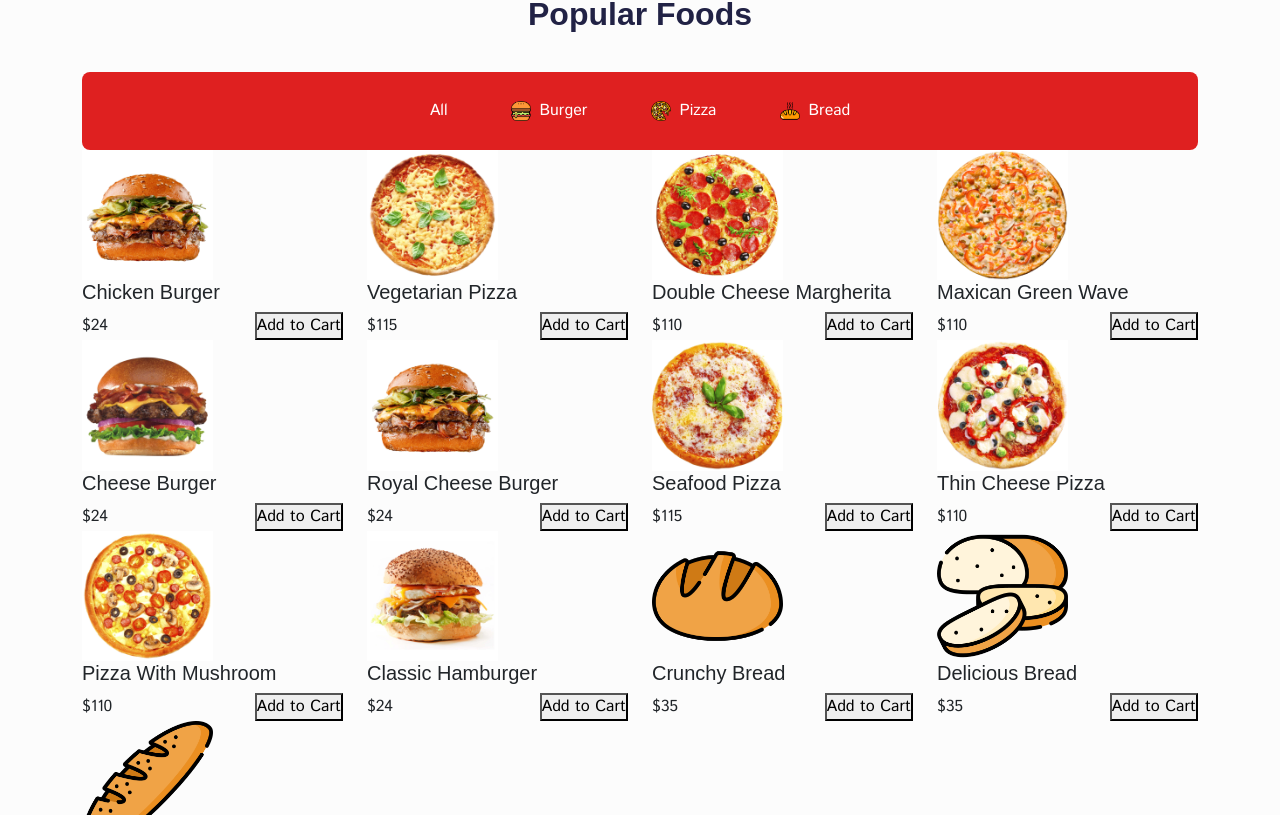
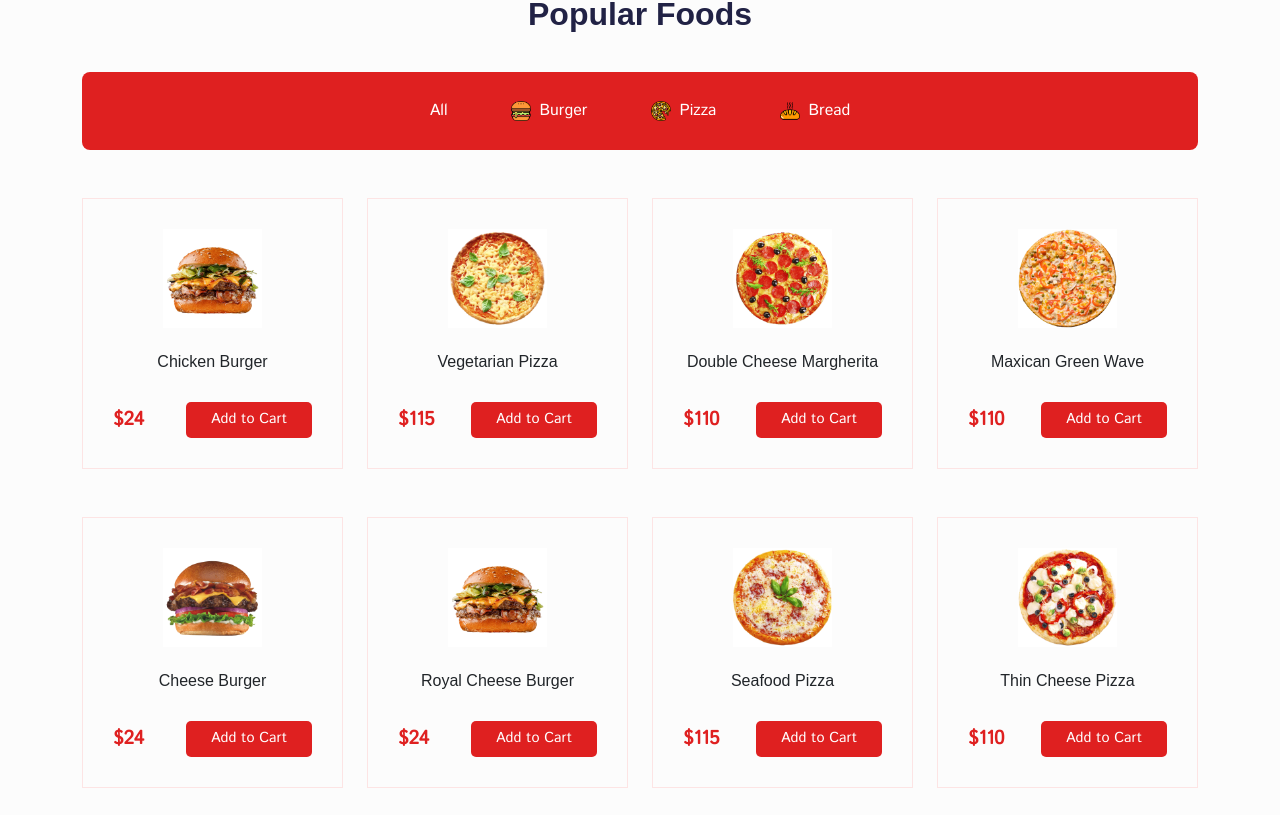
Before and after one commit to mdraselmiah95/tasty-treat-app, a React (Create React App) app: page /home in a window 1280 px wide. Shown: the part 1665-2480 px from the top of the page. Built offline with nearby package versions, Linux system fonts and the light colour scheme; a web font is replaced by a local one.

Commit message:
WIP on Tasty Treat App Home Popular Food section

```diff
--- a/src/components/UI/product-card/ProductCard.jsx
+++ b/src/components/UI/product-card/ProductCard.jsx
@@ -1,6 +1,9 @@
 import React from "react";
 
 import { Link } from "react-router-dom";
+
+//Style CSS
+import "../../../styles/product-card.css";
 
 const ProductCard = ({ item }) => {
   const { id, title, image01, price } = item;
--- a/src/pages/Home.jsx
+++ b/src/pages/Home.jsx
@@ -175,7 +175,7 @@ const Home = () => {
             </Col>
 
             {products.map((item) => (
-              <Col lg="3" md="4" key={item.id}>
+              <Col lg="3" md="4" sm="6" xs="6" key={item.id} className="mt-5">
                 <ProductCard item={item} />
               </Col>
             ))}
--- a/src/styles/product-card.css
+++ b/src/styles/product-card.css
@@ -0,0 +1,52 @@
+.product__item {
+  border: 1px solid #fde4e4;
+  text-align: center;
+  padding: 30px;
+  cursor: pointer;
+}
+
+.product__img {
+  margin-bottom: 20px;
+  transition: 0.4s;
+}
+
+.product__img:hover {
+  transform: scale(1.2);
+}
+
+.product__content h5 a {
+  color: #212245;
+  font-size: 1rem;
+}
+
+.product__content h5 {
+  margin-bottom: 30px;
+}
+
+.product__price {
+  font-weight: 600;
+  font-size: 1.2rem;
+  color: #df2020;
+}
+
+.addTOCart__btn {
+  border: none;
+  padding: 7px 25px;
+  background: #df2020;
+  color: #fff;
+  border-radius: 5px;
+  font-size: 0.9rem;
+}
+
+@media only screen and (max-width: 992px) {
+  .product__content h5 a {
+    font-size: 0.8rem;
+  }
+  .product__item {
+    padding: 20px;
+  }
+  .addTOCart__btn {
+    padding: 5px 15px;
+    font-size: 0.7rem;
+  }
+}
```
